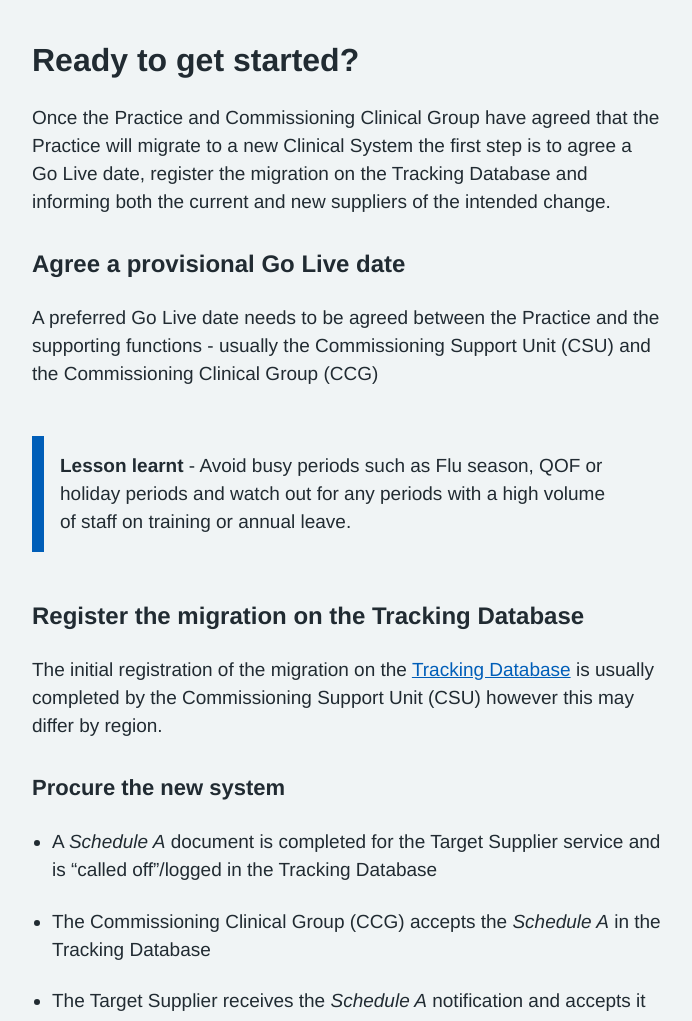
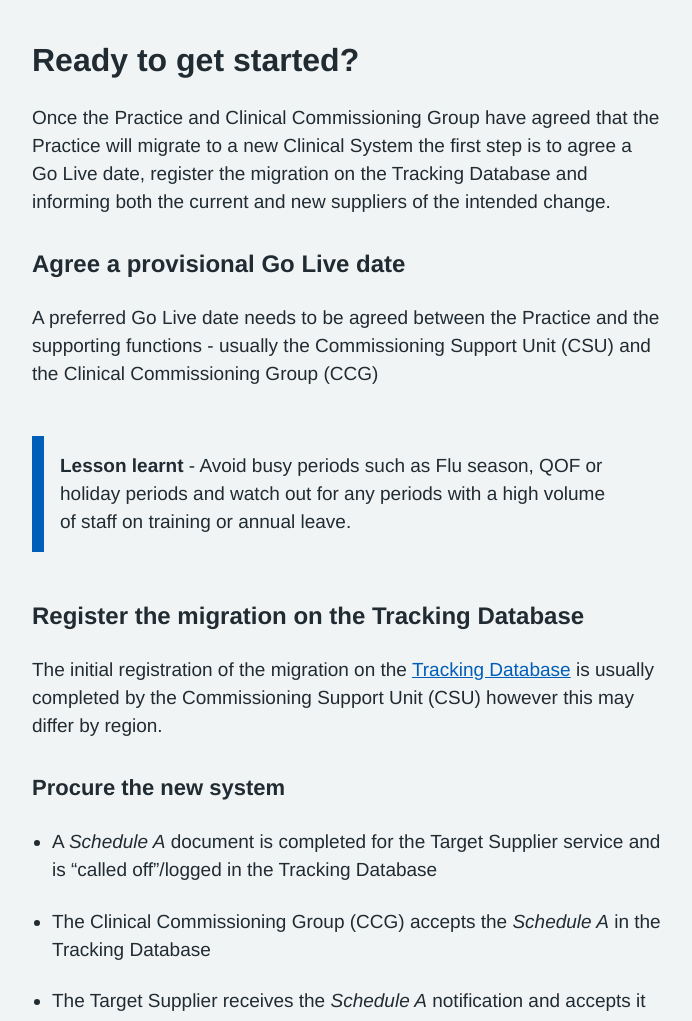
Before and after one commit to nhsconnect/prm-practice-migration, a Jekyll site: the page built from guide/index.md, in a window 1280 px wide and 1400 px high, scrolled down 3254 px. Shown: the part 153-1174 px from the top of the window, without its empty margins (128-820 px from the left). Built offline with Jekyll 4.4.1, drawn with Linux system fonts in a browser that asks for light colours; some web fonts are replaced; some of the changed text lies outside the part shown.

```diff
--- a/_data/home_promo.yml
+++ b/_data/home_promo.yml
@@ -7,7 +7,7 @@ promo_items:
     description:
     link: /
     image: /assets/images/nhs-home-1.jpg
-  - title: Comissioning Clinical Groups (CCG)
+  - title: Clinical Comissioning Groups (CCG)
     description:
     link: /
     image: /assets/images/nhs-home-2.jpg
--- a/guide/index.md
+++ b/guide/index.md
@@ -8,7 +8,7 @@ nextpage: /guide/kickoff
 
 ## Introduction
 
-This guide aims to help Practices, Commissioning Support Units (CSUs) and Commissioning Clinical Groups (CCGs) plan and prepare their migration from one core clinical system to another.
+This guide aims to help Practices, Commissioning Support Units (CSUs) and Clinical Commissioning Groups (CCGs) plan and prepare their migration from one core clinical system to another.
 
 Approaches to migrating can differ by region. This guide contains a collection of common phases and strategies aimed at reducing the impact to Practice staff and minimising the amount of manual data re-entry which is a common problem when migrating systems.
 
@@ -47,12 +47,12 @@ Here is an overview of the key phases...
 
 ## Ready to get started?
 
-Once the Practice and Commissioning Clinical Group have agreed that the Practice will migrate to a new Clinical System the first step is to agree a Go Live date, register the migration on the Tracking Database and informing both the current and new suppliers of the intended change.
+Once the Practice and Clinical Commissioning Group have agreed that the Practice will migrate to a new Clinical System the first step is to agree a Go Live date, register the migration on the Tracking Database and informing both the current and new suppliers of the intended change.
 
 
 ### Agree a provisional Go Live date
 
-A preferred Go Live date needs to be agreed between the Practice and the supporting functions  - usually the Commissioning Support Unit (CSU) and the Commissioning Clinical Group (CCG)
+A preferred Go Live date needs to be agreed between the Practice and the supporting functions  - usually the Commissioning Support Unit (CSU) and the Clinical Commissioning Group (CCG)
 
 
 {%- capture lesson_learnt_1 -%}
@@ -71,7 +71,7 @@ The initial registration of the migration on the [Tracking Database](https://dig
 
 * A _Schedule A_ document is completed for the Target Supplier service and is “called off”/logged in the Tracking Database
 
-* The Commissioning Clinical Group (CCG) accepts the _Schedule A_ in the Tracking Database
+* The Clinical Commissioning Group (CCG) accepts the _Schedule A_ in the Tracking Database
 
 * The Target Supplier receives the _Schedule A_ notification and accepts it
 
```
Also changed, not shown: glossary.md (+4 -3 lines), guide/01-kickoff.md (+1 -1 lines), index.md (+1 -1 lines), README.MD.
